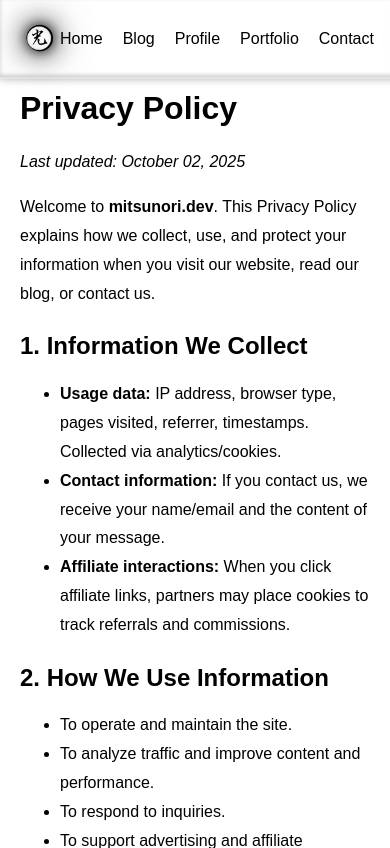
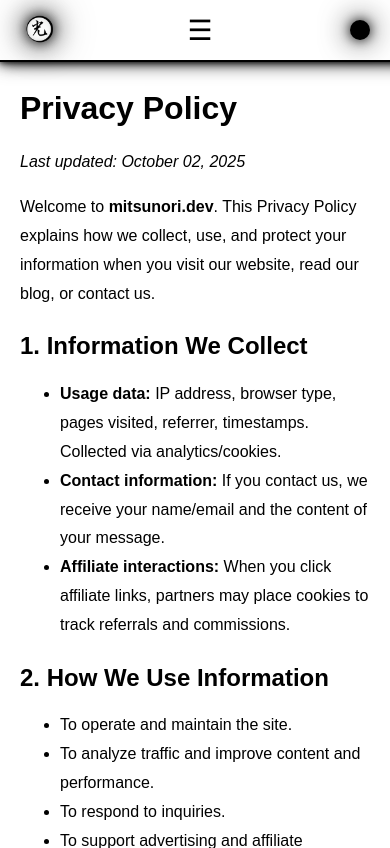
Before and after one commit to Lichttugend/mitsunori-dev, a Django app: page /privacy/ in a window 390 px wide. Shown: the top 848 px of the page. Run offline with Django 5.2, Linux system fonts and the light colour scheme; tables that the repository leaves empty hold one stand-in row (values such as "Sample post"); parts of the project's set-up code (start-up, migrations or seed data) failed here and were passed over; some libraries are stand-ins or nearby versions.

Commit message:
Refactor: Apply site-wide updates (UI/UX, header/footer, hamburger menu, theme toggle improvements)

```diff
--- a/static/css/base.css
+++ b/static/css/base.css
@@ -9,6 +9,13 @@
     display: flex;
     flex-direction: column;
     min-height: 100vh;
+  }
+
+  html, body {
+    height: 100%;
+    margin: 0;
+    display: flex;
+    flex-direction: column;
   }
 
   h1 { margin-top: 0; }
@@ -38,28 +45,56 @@
     transition: background 0.3s ease, border-color 0.3s ease;
   }
 
-  /* --- Header Logo Neon --- */
-body.dark-mode header .logo img {
-    filter: drop-shadow(0 0 6px rgba(255,255,255,0.8))
-            drop-shadow(0 0 12px rgba(255,255,255,0.6))
-            drop-shadow(0 0 18px rgba(255,255,255,0.4));
-}
-
-body.light-mode header .logo img {
-    filter: drop-shadow(0 0 6px rgba(0,0,0,0.8))
-            drop-shadow(0 0 12px rgba(0,0,0,0.6))
-            drop-shadow(0 0 18px rgba(0,0,0,0.4));
-}
-
-  /* Light mode*/
-  body.light-mode header {
-    background: rgba(255, 255, 255, 0.8);
+  .logo img {
+    height: 40px;
+    width: auto;
+    display: block;
   }
 
   .nav-toggle-group {
     display: flex;
     align-items: center;
     gap: 20px;
+  }
+
+  /* --- Navigation default (desktop) --- */
+/* Hamburger button */
+.hamburger {
+  display: none;
+  font-size: 28px;
+  background: none;
+  border: none;
+  cursor: pointer;
+  color: var(--text-color);
+}
+
+/* Responsive nav */
+@media (max-width: 768px) {
+  .hamburger {
+    display: block;
+  }
+
+  #nav-menu {
+    display: none;
+    flex-direction: column;
+    background: rgba(0, 0, 0, 0.9);
+    position: absolute;
+    top: 60px; /* header height */
+    left: 0;
+    width: 100%;
+    padding: 10px 0;
+    z-index: 999;
+  }
+
+  #nav-menu.show {
+    display: flex;
+  }
+
+  #nav-menu a {
+    padding: 10px;
+    text-align: center;
+    color: white;
+  }
 }
 
   nav {
@@ -77,35 +112,18 @@
     text-decoration: underline;
   }
 
-
-  .theme-toggle {
-    background: none;
-    border: none;
-    cursor: pointer;
-    padding: 6px;
-    margin-right: 10px;
-    display: flex;
-    align-items: center;
-    justify-content: center;
+  /* --- Header Logo Neon --- */
+  body.dark-mode header .logo img {
+    filter: drop-shadow(0 0 6px rgba(255,255,255,0.8))
+            drop-shadow(0 0 12px rgba(255,255,255,0.6))
+            drop-shadow(0 0 18px rgba(255,255,255,0.4));
   }
 
-  .theme-toggle img {
-    width: 32px;
-    height: 32px;
-    object-fit: contain;
-    transition: transform 0.3s ease;
+  body.light-mode header .logo img {
+    filter: drop-shadow(0 0 6px rgba(0,0,0,0.8))
+            drop-shadow(0 0 12px rgba(0,0,0,0.6))
+            drop-shadow(0 0 18px rgba(0,0,0,0.4));
   }
-
-  .theme-toggle img:hover {
-    transform: scale(1.4);
-  }
-
-  .logo img {
-    height: 40px;
-    width: auto;
-    display: block;
-  }
-
 
   /* ===========================
      Footer
@@ -113,20 +131,19 @@
   footer {
     backdrop-filter: blur(6px);
     text-align: center;
-    padding: 20px 0;
+    padding: 10px 0;
     transition: background 0.3s ease, border-color 0.3s ease;
   }
 
   footer nav {
     display: inline-block;
-    margin-bottom: 10px;
+    margin-bottom: 3px;
   }
-
 
   footer nav a {
     color: var(--text-color);
     text-decoration: none;
-    margin: 0 15px;
+    margin: 0 10px;
     transition: opacity 0.2s ease;
   }
 
@@ -134,150 +151,117 @@
     opacity: 0.7;
   }
 
-
   footer .copyright {
     font-size: 14px;
     opacity: 0.7;
-    margin-top: 10px;
+    margin-top: 1px;
   }
 
   /* ===========================
-   Header & Footer dark-Mode and light-Mode
+     Header & Footer Neon Effects
      =========================== */
 
-
-   /* --- Light Mode: Black-ish Neon --- */
-body.light-mode header,
-body.light-mode footer {
-  border-color: rgba(0, 0, 0, 0.6);
-  border-bottom: 2px solid rgba(0, 0, 0, 0.6);
-  box-shadow: 0 0 8px rgba(0, 0, 0, 0.3),
-              inset 0 -2px 4px rgba(0, 0, 0, 0.2);
+  /* --- Light Mode: Strong Black Neon --- */
+  body.light-mode header {
+    background: rgba(255, 255, 255, 0.625);
+    border-bottom: 2px solid rgba(0, 0, 0, 1);
+    box-shadow:
+      0 0 6px rgba(0, 0, 0, 0.9),
+      0 0 12px rgba(0, 0, 0, 0.8),
+      0 0 20px rgba(0, 0, 0, 0.7);
   }
 
   body.light-mode footer {
-  border-top: 2px solid rgba(0, 0, 0, 0.6);
-  box-shadow: 0 0 8px rgba(0, 0, 0, 0.3),
-              inset 0 2px 4px rgba(0, 0, 0, 0.2);
+    background: rgba(255, 255, 255, 0.75);
+    border-top: 2px solid rgba(0, 0, 0, 1);
+    box-shadow:
+      0 0 6px rgba(0, 0, 0, 0.9),
+      0 0 12px rgba(0, 0, 0, 0.8),
+      0 0 20px rgba(0, 0, 0, 0.7);
   }
 
   /* --- Dark Mode: White Neon --- */
   body.dark-mode header,
   body.dark-mode footer {
+    background: rgba(40, 40, 40, 0.85);
     border-color: rgba(255, 255, 255, 0.6);
     border-bottom: 2px solid rgba(255, 255, 255, 0.6);
-  box-shadow: 0 0 8px rgba(255, 255, 255, 0.3),
+    box-shadow:
+      0 0 8px rgba(255, 255, 255, 0.3),
       inset 0 -2px 4px rgba(255, 255, 255, 0.2);
   }
 
   body.dark-mode footer {
-  border-top: 2px solid rgba(255, 255, 255, 0.6);
-  box-shadow: 0 0 8px rgba(255, 255, 255, 0.3),
+    border-top: 2px solid rgba(255, 255, 255, 0.8);
+    box-shadow:
+      0 0 8px rgba(255, 255, 255, 0.35),
       inset 0 2px 4px rgba(255, 255, 255, 0.2);
   }
 
-
-
   /* ===========================
-   Mode-specific Backgrounds
+     Theme Toggle button
      =========================== */
-   body.dark-mode header,
-   body.dark-mode footer {
-     background: rgba(40, 40, 40, 0.85); /* 濃いめ半透明 */
-     border-color: rgba(255, 255, 255, 0.1);
+.theme-toggle {
+  width: 40px;
+  height: 40px;
+  border-radius: 50%;
+  border: none;
+  cursor: pointer;
+  display: flex;
+  align-items: center;
+  justify-content: center;
+  background: transparent;
+  transition: transform 0.3s ease;
+  margin: 0 30px 0 0;
 }
 
-   body.light-mode header,
-   body.light-mode footer {
-     background: rgba(255, 255, 255, 0.75); /* 明るめ半透明 */
-     border-color: rgba(0, 0, 0, 0.1);
+/* Inner icon */
+.theme-toggle .toggle-icon {
+  width: 20px;
+  height: 20px;
+  border-radius: 50%;
+  background: currentColor;
+  display: block;
+  transition: background 0.3s ease, box-shadow 0.3s ease;
 }
 
-/* ================================
-   Theme Toggle
-   ================================ */
-   .theme-toggle {
-    background: none;
-    border: none;
-    cursor: pointer;
-    padding: 6px;
-    margin-left: 20px;   /* ナビゲーションとの間隔 */
-    margin-right: 20px;  /* 右端に余白 */
-    display: inline-flex;
-    align-items: center;
-    justify-content: center;
+/* Light mode → black neon */
+body.light-mode .theme-toggle {
+  color: #000;
+  filter: drop-shadow(0 0 6px rgba(0,0,0,0.9))
+          drop-shadow(0 0 14px rgba(0,0,0,0.8));
 }
 
-  .theme-toggle img {
-    display: block;
-    width: 32px;   /* 少し大きめにして押しやすく */
-    height: 32px;
-    object-fit: contain;
-    transition: transform 0.3s ease;
+/* Dark mode → white neon */
+body.dark-mode .theme-toggle {
+  color: #fff;
+  filter: drop-shadow(0 0 6px rgba(255,255,255,1))
+          drop-shadow(0 0 14px rgba(255,255,255,0.9));
 }
 
-
-  .theme-toggle img:hover {
+.theme-toggle:hover {
   transform: scale(1.2);
 }
-
-/* Light mode */
+  /* ===========================
+     Color Modes
+     =========================== */
   body.light-mode {
     background: #ffffff;
     color: #000000;
   }
 
-/* Dark mode */
   body.dark-mode {
     background: #111111;
     color: #eeeeee;
-}
-
-/* Theme Toggle Button */
-.theme-toggle {
-  background: none;
-  border: none;
-  cursor: pointer;
-  padding: 6px;
-  margin-left: 20px;
-  margin-right: 20px;
-  display: inline-flex;
-  align-items: center;
-  justify-content: center;
-}
-
-.theme-toggle img {
-  width: 45px;
-  height: 45px;
-  object-fit: contain;
-  transition: transform 0.3s ease, filter 0.3s ease;
-}
-
-/* Dark Mode: strong white neon glow */
-body.dark-mode .theme-toggle img {
-  filter: drop-shadow(0 0 6px rgba(255,255,255,1))
-          drop-shadow(0 0 14px rgba(255,255,255,1))
-          drop-shadow(0 0 22px rgba(255,255,255,1));
-}
-
-/* Light Mode: strong black neon glow */
-body.light-mode .theme-toggle img {
-  filter: drop-shadow(0 0 6px rgba(-255,-255,-255,5))
-          drop-shadow(0 0 14px rgba(-255,-255,-255,5))
-          drop-shadow(0 0 22px rgba(-255,-255,-255,5));
-}
-
-.theme-toggle img:hover {
-  transform: scale(1.40);
   }
 
   /* ===========================
      Social Links (Global)
      =========================== */
   .social-links {
-    margin: 15px 0;
+    margin: 5px 0;
     display: flex;
-    justify-content: center; /* 中央揃え */
+    justify-content: center;
     gap: 15px;
   }
 
@@ -293,20 +277,20 @@
     filter: grayscale(100%);
   }
 
-  /* Hover (light mode) */
+  /* Hover in Light Mode */
   body.light-mode .social-links .social-icon:hover {
     transform: scale(1.15);
     opacity: 0.9;
     filter: none;
   }
 
-  /* Dark mode = glow */
+  /* Dark Mode Glow */
   body.dark-mode .social-links .social-icon {
     filter: drop-shadow(0 0 4px rgba(255,255,255,0.6))
             drop-shadow(0 0 8px rgba(255,255,255,0.4));
   }
 
-  /* Dark mode hover = stronger glow */
+  /* Stronger Glow on Hover (Dark Mode) */
   body.dark-mode .social-links .social-icon:hover {
     transform: scale(1.15);
     opacity: 0.95;
--- /dev/null
+++ b/static/js/hamburger.js
@@ -0,0 +1,8 @@
+document.addEventListener("DOMContentLoaded", () => {
+    const hamburger = document.getElementById("hamburger");
+    const navMenu = document.getElementById("nav-menu");
+
+    hamburger.addEventListener("click", () => {
+      navMenu.classList.toggle("show");
+    });
+  });
--- /dev/null
+++ b/static/js/theme-toggle.js
@@ -0,0 +1,24 @@
+document.addEventListener("DOMContentLoaded", () => {
+    const toggleBtn = document.getElementById("theme-toggle");
+    const body = document.body;
+
+    // Load saved theme
+    if (localStorage.getItem("theme") === "dark") {
+      body.classList.add("dark-mode");
+      body.classList.remove("light-mode");
+    } else {
+      body.classList.add("light-mode");
+    }
+
+    // Toggle theme
+    toggleBtn.addEventListener("click", () => {
+      body.classList.toggle("dark-mode");
+      body.classList.toggle("light-mode");
+
+      if (body.classList.contains("dark-mode")) {
+        localStorage.setItem("theme", "dark");
+      } else {
+        localStorage.setItem("theme", "light");
+      }
+    });
+  });
--- a/templates/base.html
+++ b/templates/base.html
@@ -13,7 +13,6 @@
   {% block extra_css %}{% endblock %}
 </head>
 <body class="light-mode">
-
   <!-- ===== Header ===== -->
   <header>
     <div class="logo">
@@ -22,8 +21,10 @@
       </a>
     </div>
 
+    <button class="hamburger" id="hamburger">☰</button>
+
     <div class="nav-toggle-group">
-      <nav>
+      <nav id="nav-menu">
         <a href="{% url 'home' %}">Home</a>
         <a href="{% url 'blog:blog_list' %}">Blog</a>
         <a href="{% url 'profile' %}">Profile</a>
@@ -31,10 +32,10 @@
         <a href="{% url 'contact' %}">Contact</a>
       </nav>
 
-      <!-- Theme Toggle with Image -->
-      <button class="theme-toggle" id="theme-toggle">
-        <img id="theme-icon" src="{% static 'images/for-light.png' %}" alt="toggle theme">
-      </button>
+      <!-- Theme Toggle -->
+    <button class="theme-toggle" id="theme-toggle">
+      <span class="toggle-icon"></span>
+    </button>
     </div>
   </header>
 
@@ -68,34 +69,9 @@
     <p class="copyright">&copy; {{ now|date:"Y" }} Mitsunori Ito. All Rights Reserved.</p>
   </footer>
 
-  <!-- Theme toggle script -->
-  <script>
-    const toggleBtn = document.getElementById("theme-toggle");
-    const body = document.body;
-    const icon = document.getElementById("theme-icon");
-
-    // Load saved theme
-    if (localStorage.getItem("theme") === "dark") {
-      body.classList.add("dark-mode");
-      body.classList.remove("light-mode");
-      icon.src = "{% static 'images/for-dark.png' %}";
-    }
-
-    // Toggle theme
-    toggleBtn.addEventListener("click", () => {
-      body.classList.toggle("dark-mode");
-      body.classList.toggle("light-mode");
-
-      if (body.classList.contains("dark-mode")) {
-        icon.src = "{% static 'images/for-dark.png' %}";
-        localStorage.setItem("theme", "dark");
-      } else {
-        icon.src = "{% static 'images/for-light.png' %}";
-        localStorage.setItem("theme", "light");
-      }
-    });
-  </script>
-
-  {% block extra_js %}{% endblock %}
+{% block extra_js %}
+  <script src="{% static 'js/theme-toggle.js' %}"></script>
+  <script src="{% static 'js/hamburger.js' %}"></script>
+{% endblock %}
 </body>
 </html>
```
Also changed, not shown: home/templates/home/home.html (+3 -4 lines), static/css/neon.css (deleted, +0 -46 lines), static/js/neon.js (deleted, +0 -25 lines), static/images/for-dark.png (deleted), static/images/for-light.png (deleted), static/images/moon.png (deleted), static/images/sun.png (deleted). Lines whose indentation alone changed are shown as unchanged.
